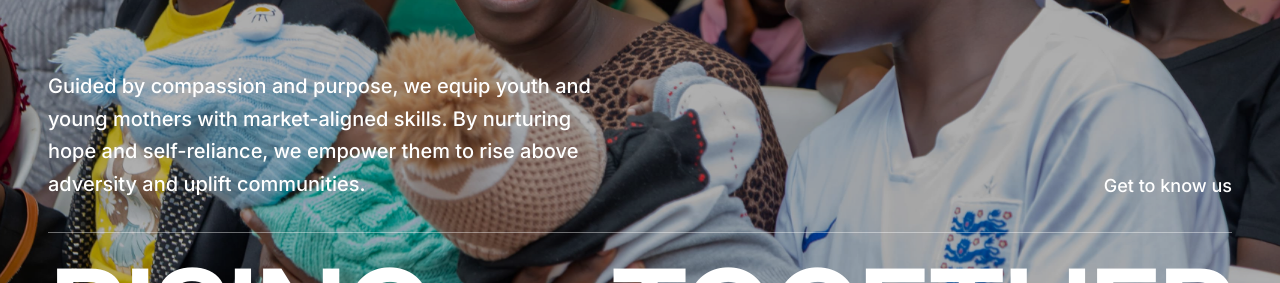
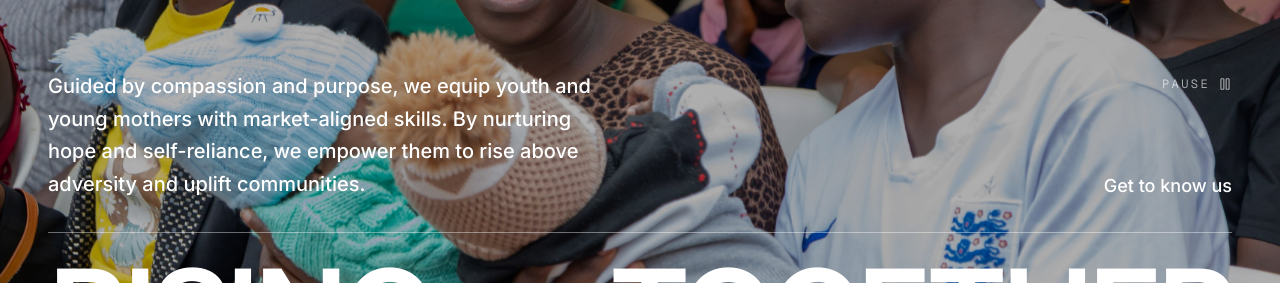
Before and after one commit to Radiant-Rise-Initiative/Radiant-Rise-Website, a Next.js app: page / in a window 1280 px wide. Shown: the part 388-671 px from the top of the page. Built offline with nearby package versions, Linux system fonts and the light colour scheme.

Commit message:
0.8.8 - Who We Are and Pause Button Build

```diff
--- a/components/layout/OurIdentity.tsx
+++ b/components/layout/OurIdentity.tsx
@@ -57,7 +57,7 @@ export function OurIdentity() {
     return (
         <ColumnInfoStack
             id="our-identity"
-            title="Our Identity"
+            title="Who We Are"
             description="At the heart of the Radiant Rise Initiative are core values that guide every partnership and program we undertake. We serve with compassion and empathy, ensuring the dignity of the young mothers in our care is always respected."
             items={identityItems}
             onLinkClick={(id) => {
--- a/components/ui/Hero.tsx
+++ b/components/ui/Hero.tsx
@@ -4,6 +4,7 @@ import { motion, useScroll, useTransform, AnimatePresence } from "framer-motion"
 import { useRef, useState, useEffect } from "react";
 import Image from "next/image";
 import { Button } from "@/components/ui/Button";
+import { Pause, Play } from "lucide-react";
 import { cn } from "@/lib/utils";
 
 export interface HeroProps {
@@ -24,6 +25,7 @@ export function HeroUI({
     className
 }: HeroProps) {
     const [currentImageIndex, setCurrentImageIndex] = useState(0);
+    const [isPaused, setIsPaused] = useState(false);
     const ref = useRef(null);
     const { scrollYProgress } = useScroll({
         target: ref,
@@ -31,13 +33,13 @@ export function HeroUI({
     });
 
     useEffect(() => {
-        if (!images || images.length <= 1) return;
+        if (!images || images.length <= 1 || isPaused) return;
 
         const timer = setInterval(() => {
             setCurrentImageIndex((prev) => (prev + 1) % images.length);
         }, 5000);
         return () => clearInterval(timer);
-    }, [images]);
+    }, [images, isPaused]);
 
     const backgroundY = useTransform(scrollYProgress, [0, 1], ["0%", "50%"]);
     const textY = useTransform(scrollYProgress, [0, 1], ["0%", "-100%"]);
@@ -91,7 +93,7 @@ export function HeroUI({
                 style={{ y: textY, opacity: textOpacity }}
             >
                 <div className="@container max-w-[1280px] 2xl:max-w-[1440px] mx-auto w-full">
-                    <div className="flex flex-col md:flex-row items-end justify-between gap-8 pb-8 border-b border-white/40">
+                    <div className="flex flex-col md:flex-row items-start md:items-stretch justify-between gap-8 pb-8 border-b border-white/40">
                         <div className="max-w-xl">
                             <div className="relative min-h-[4.5rem]">
                                 {Array.isArray(description) ? (
@@ -115,8 +117,17 @@ export function HeroUI({
                             </div>
                         </div>
 
-                        {actionText && (
-                            <div className="flex flex-col items-start">
+                        <div className="flex flex-col items-start md:items-end justify-between gap-4">
+                            <button
+                                onClick={() => setIsPaused(!isPaused)}
+                                className="text-white/60 hover:text-white transition-colors flex items-center gap-2 text-xs uppercase tracking-[0.2em] font-mono mt-1.5"
+                                aria-label={isPaused ? "Play slides" : "Pause slides"}
+                            >
+                                <span>{isPaused ? "Play" : "Pause"}</span>
+                                {isPaused ? <Play size={14} /> : <Pause size={14} />}
+                            </button>
+
+                            {actionText && (
                                 <Button
                                     variant="link"
                                     onClick={onActionClick}
@@ -125,8 +136,8 @@ export function HeroUI({
                                     {actionText}
                                     <span className="block max-w-0 group-hover:max-w-full transition-all duration-500 h-0.5 bg-primary w-full"></span>
                                 </Button>
-                            </div>
-                        )}
+                            )}
+                        </div>
                     </div>
 
                     <h1 className="text-[10.5cqi] font-semibold text-white tracking-tighter leading-[0.8] mt-8 uppercase whitespace-nowrap [text-align-last:justify] w-full">
```
